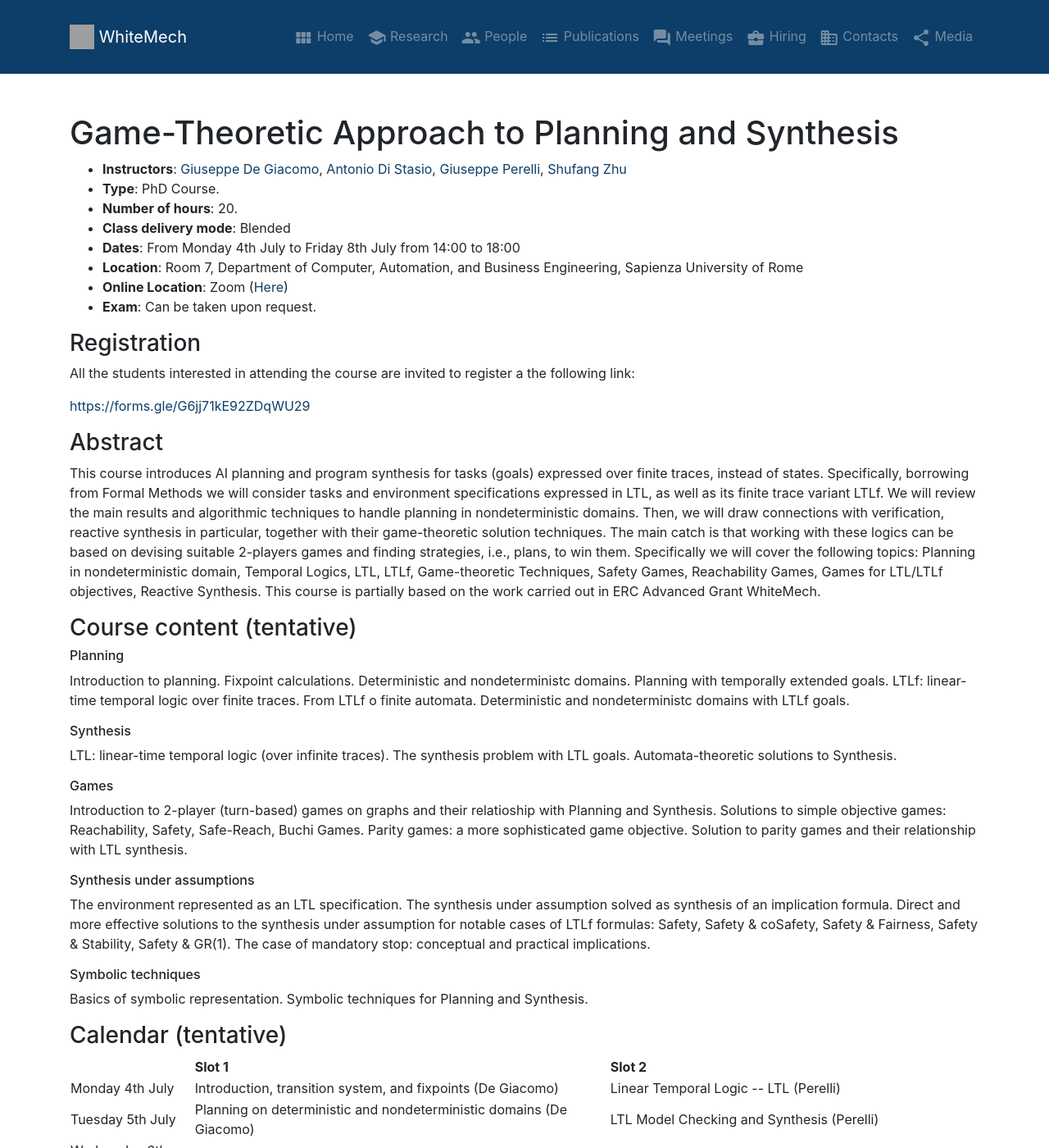
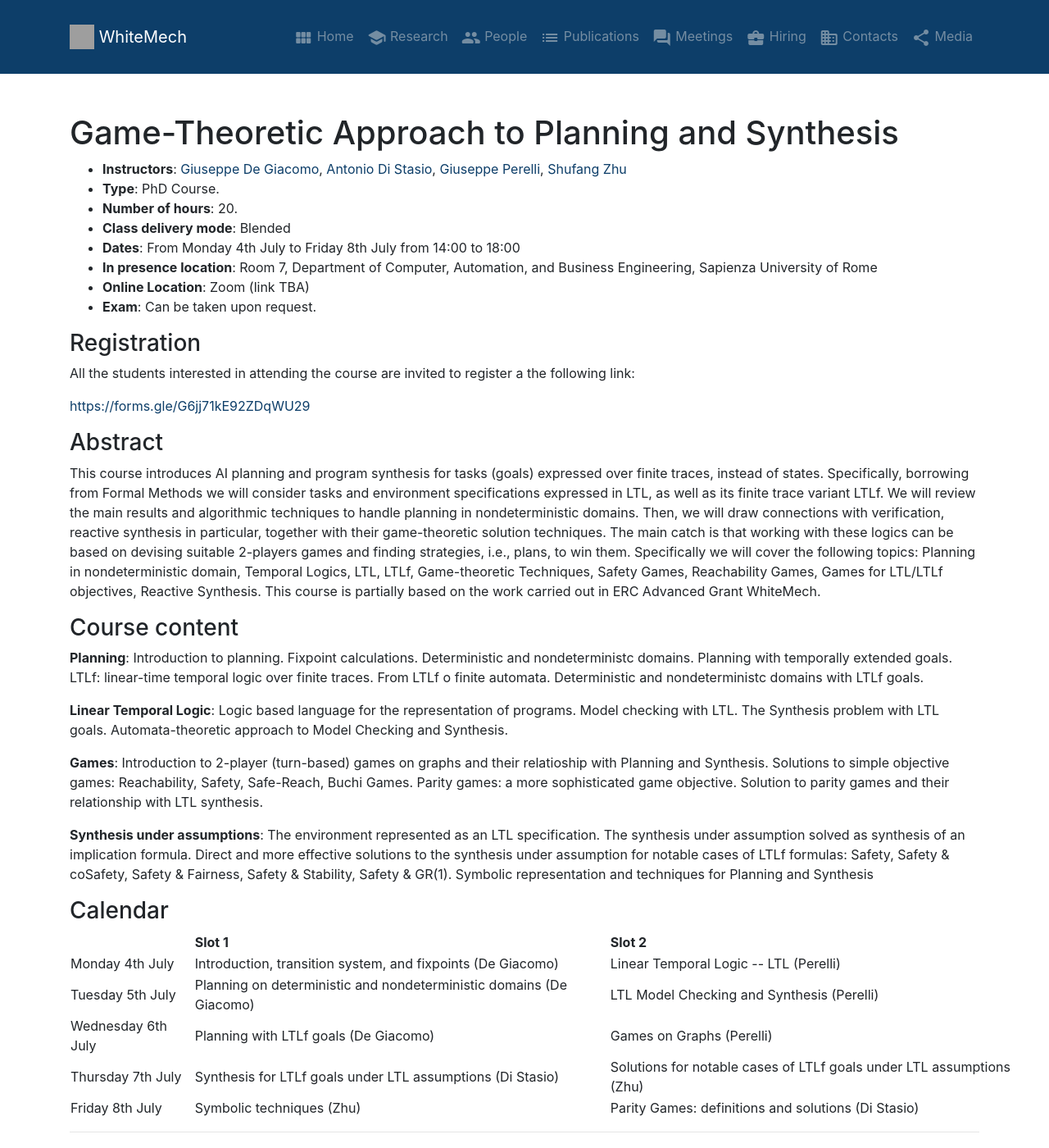
Before and after one commit to whitemech/whitemech.github.io, a Jekyll site: the page built from _pages/courses.md, in a window 1280 px wide and 1400 px high. Shown: the whole window at 82% size. Built offline with Jekyll 4.4.1, drawn with Linux system fonts in a browser that asks for light colours; some of the changed lines change nothing that is shown.

Commit message:
Finalizing PhD course

```diff
--- a/_pages/courses.md
+++ b/_pages/courses.md
@@ -15,8 +15,8 @@ permalink: /courses
 - **Number of hours**: 20.
 - **Class delivery mode**: Blended
 - **Dates**: From Monday 4th July to Friday 8th July from 14:00 to 18:00
-- **Location**: Room 7, Department of Computer, Automation, and Business Engineering, Sapienza University of Rome
-- **Online Location**: Zoom ([Here]())
+- **In presence location**: Room 7, Department of Computer, Automation, and Business Engineering, Sapienza University of Rome
+- **Online Location**: Zoom (link TBA)
 - **Exam**: Can be taken upon request.
 
 <!-- - **Registration**: [Here](https://forms.gle/G6jj71kE92ZDqWU29) -->
@@ -31,70 +31,27 @@ All the students interested in attending the course are invited to register a th
 This course introduces AI planning and program synthesis for tasks (goals) expressed over finite traces, instead of states. Specifically, borrowing from Formal Methods we will consider tasks and environment specifications expressed in LTL, as well as its finite trace variant LTLf.  We will review the main results and algorithmic techniques to handle planning in nondeterministic domains. Then, we will draw connections with verification, reactive synthesis in particular, together with their game-theoretic solution techniques. The main catch is that working with these logics can be based on devising suitable 2-players games and finding strategies, i.e., plans, to win them.
 Specifically we will cover the following topics: Planning in nondeterministic domain, Temporal Logics, LTL, LTLf, Game-theoretic Techniques, Safety Games, Reachability Games, Games for LTL/LTLf objectives, Reactive Synthesis. This course is partially based on the work carried out in ERC Advanced Grant WhiteMech.
 
-### Course content (tentative)
+### Course content
 
-###### Planning
+<!-- ###### Planning -->
+<b>Planning</b>:
 Introduction to planning. Fixpoint calculations. Deterministic and nondeterministc domains. Planning with temporally extended goals. LTLf: linear-time temporal logic over finite traces. From LTLf o finite automata. Deterministic and nondeterministc domains with LTLf goals.
 
-###### Synthesis
-LTL: linear-time temporal logic (over infinite traces). The synthesis problem with LTL goals. Automata-theoretic solutions to Synthesis.
+<!-- ###### Synthesis -->
+<b>Linear Temporal Logic</b>: Logic based language for the representation of programs. Model checking with LTL. The Synthesis problem with LTL goals. Automata-theoretic approach to Model Checking and Synthesis.
 
-###### Games
+<!-- ###### Games -->
+<b>Games</b>:
 Introduction to 2-player (turn-based) games on graphs and their relatioship with Planning and Synthesis. Solutions to simple objective games: Reachability, Safety, Safe-Reach, Buchi Games.
 Parity games: a more sophisticated game objective. Solution to parity games and their relationship with LTL synthesis.
 
-###### Synthesis under assumptions
-The environment represented as an LTL specification. The synthesis under assumption solved as synthesis of an implication formula. Direct and more effective solutions to the synthesis under assumption for notable cases of LTLf formulas: Safety, Safety & coSafety, Safety & Fairness, Safety & Stability, Safety & GR(1). The case of mandatory stop: conceptual and practical implications.
-
-###### Symbolic techniques
-Basics of symbolic representation. Symbolic techniques for Planning and Synthesis.
-
-<!--##### Planning
-1. Introduction
-2. Preliminaries on fix points
-3. Deterministic domains
-4. Nondeterministic domains
-
-##### LTLf goals
-1. LTLf
-2. LTLf 2 Automata
-3. Deterministic Domains with LTLf goals
-4. Nondeterministic domains with LTLf goals
-
-##### LTL Synthesis
-1. LTL on infinite traces
-2. The Synthesis problem
-3. Solution to synthesis via Automata
-
-##### Games on graphs
-1. Introdution on 2 players (turn-based) games
-2. Relationship with Planning and Synthesis
-3. Reachability and safety games
-4. Safe-Reach games
-5. Buchi games
-
-##### Parity Games & Solutions
-
-##### Synthesis  for LTLf goals under LTL assumptions
-1. Assumptions: Safety, coSafety, Fairness, Stability, GR(1), General LTL
-2. Thm: E > phi ~ E -> phi
-3. Solving synthesis for LTLf goals under LTL assumptions (KR2020)
-
-##### Solutions for notable case of LTLf goals under LTL assumptions
-1. Safety
-2. Safety & coSafety
-3. Safety & Fairness
-4. Safety & Stability
-5. Safety & GR(1)
-
-##### Mandatory stop actions
-
-##### Symbolic techniques - basics
-
-##### Symbolic techniques for synthesis-->
+<!-- ###### Synthesis under assumptions -->
+<b>Synthesis under assumptions</b>:
+The environment represented as an LTL specification. The synthesis under assumption solved as synthesis of an implication formula. Direct and more effective solutions to the synthesis under assumption for notable cases of LTLf formulas: Safety, Safety & coSafety, Safety & Fairness, Safety & Stability, Safety & GR(1). Symbolic representation and techniques for Planning and Synthesis
 
 
-### Calendar (tentative)
+
+### Calendar
 
 
 <table style="width:105%">
```
